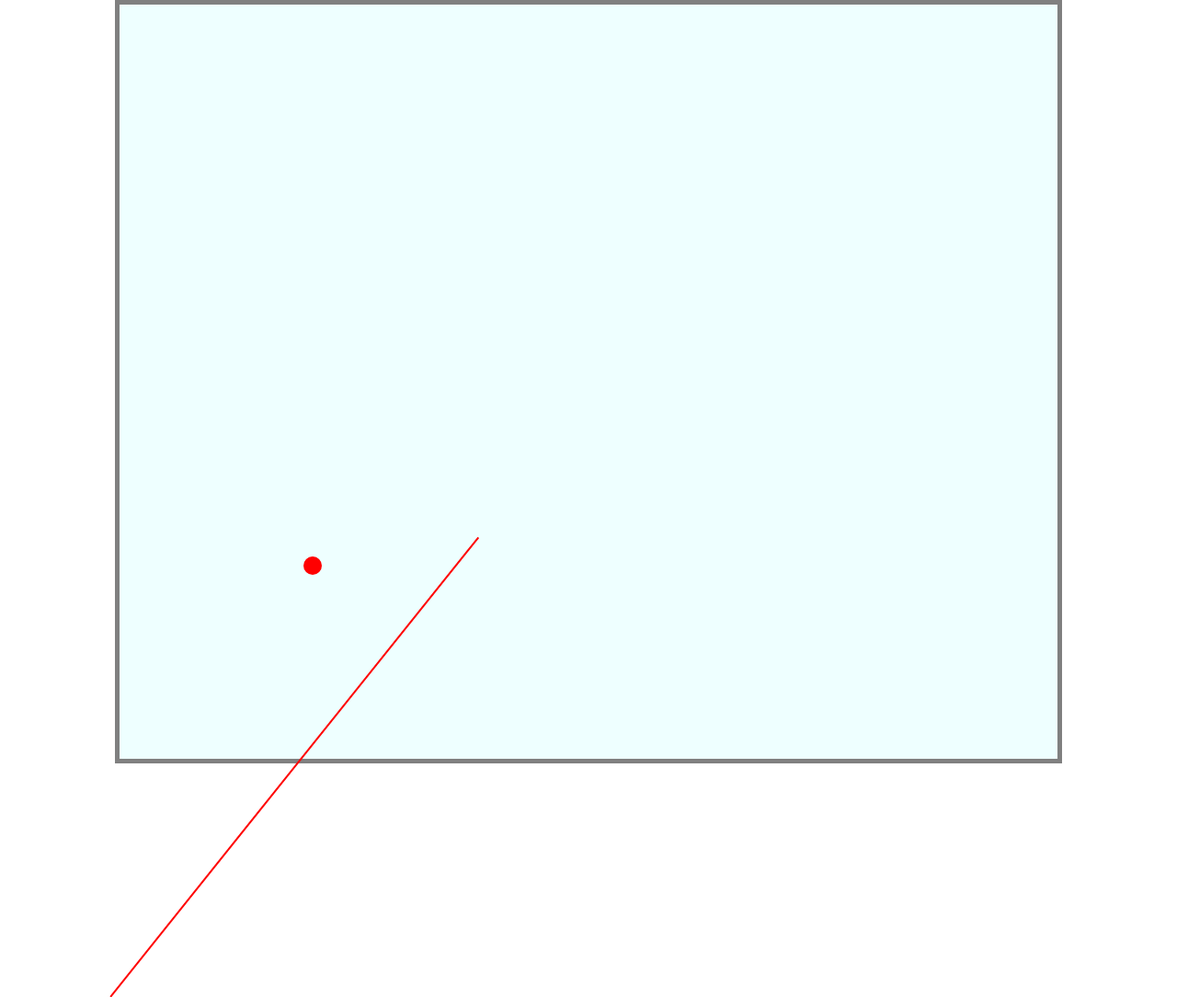
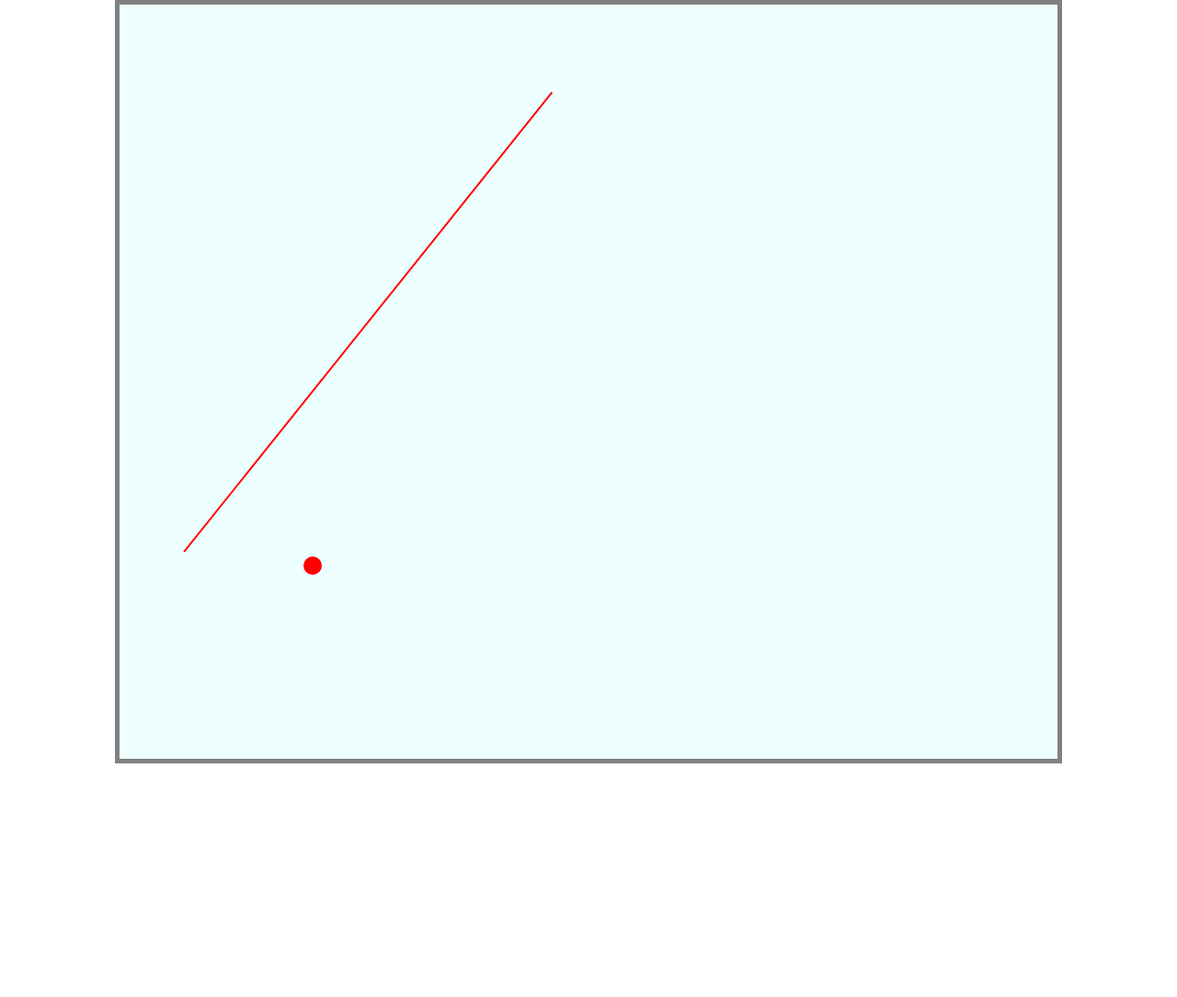
Before and after one commit to blr-Oliver/group_27.08, a plain HTML site: page projects/banjee/index.html in a window 1280 px wide. Shown: the whole page at 92% size. After the commit the page ends 834 px from the top, so only its background shows below. Drawn offline with nearby package versions, Linux system fonts and the light colour scheme.

Commit message:
Update style.css

```diff
--- a/projects/banjee/css/style.css
+++ b/projects/banjee/css/style.css
@@ -26,3 +26,8 @@
 	margin-left: -10px;
 	margin-top: -10px;
 }
+
+#band{
+  position: absolute;
+  transform-origin: 0% 50%;
+}
```
